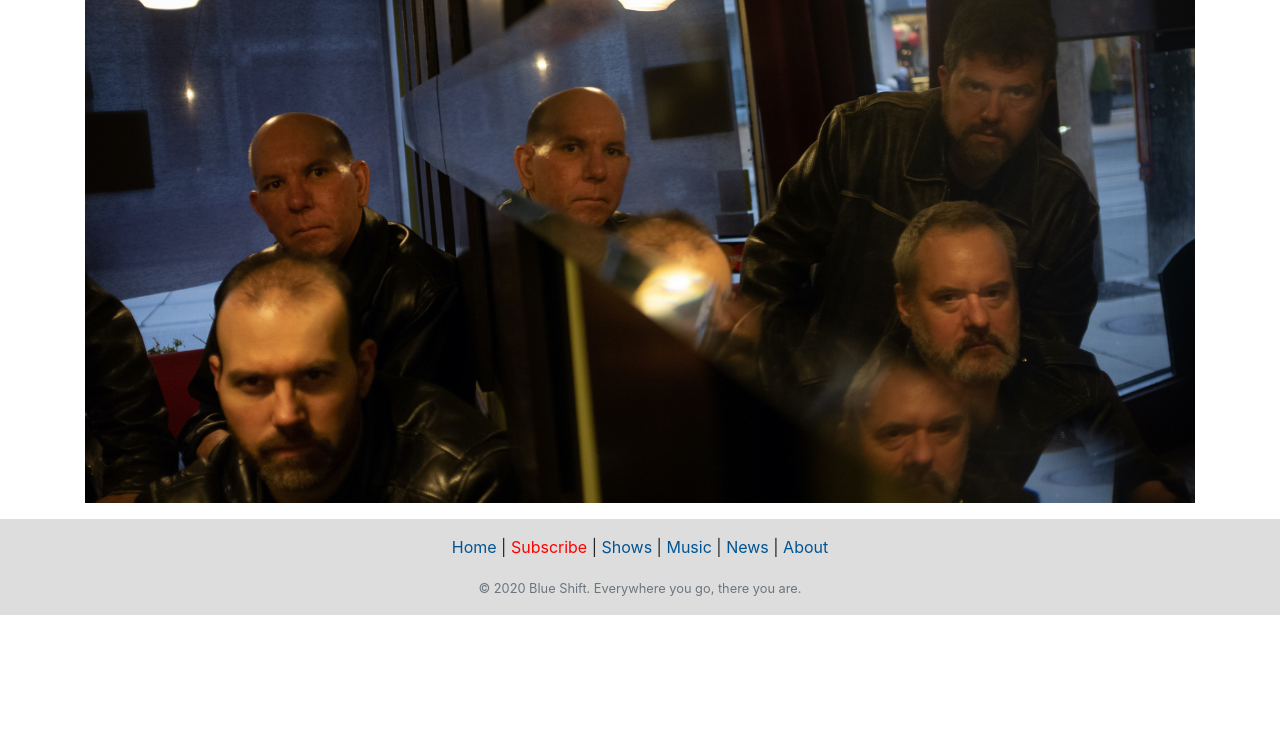
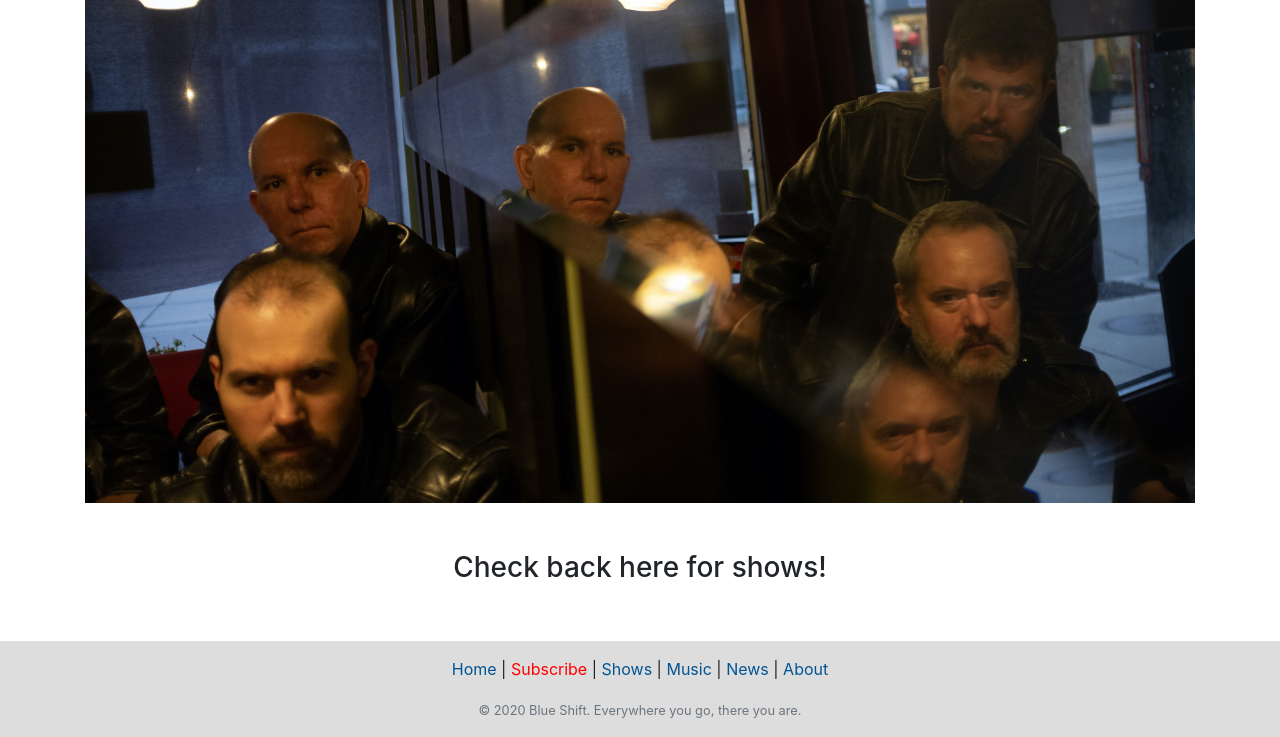
Before and after one commit to LorenDavie/BlueShiftWebsite, a Django app: page /shows/ in a window 1280 px wide. Shown: the part 213-950 px from the top of the page. Before the commit the page ends 828 px from the top, so only its background shows below. Run offline with Django 3.2, Linux system fonts and the light colour scheme; data that the repository does not hold is empty; some libraries are stand-ins or nearby versions.

Commit message:
Null state for shows
Signed-off-by: Loren Davie <code@axilent.com>

```diff
--- a/blueweb/templates/shows.html
+++ b/blueweb/templates/shows.html
@@ -10,6 +10,7 @@
         <img src="{% static 'images/band4.jpg' %}" class="img-fluid">
     </div>
 </div>
+{% if shows %}
 {% for show in shows %}
 <div class="row">
     <div class="col">
@@ -31,4 +32,11 @@
     </div>
 </div>
 {% endfor %}
+{% else %}
+<div class="row mt-5 mb-5">
+    <div class="col">
+        <h3 class="text-center">Check back here for shows!</h3>
+    </div>
+</div>
+{% endif %}
 {% endblock content %}
```
